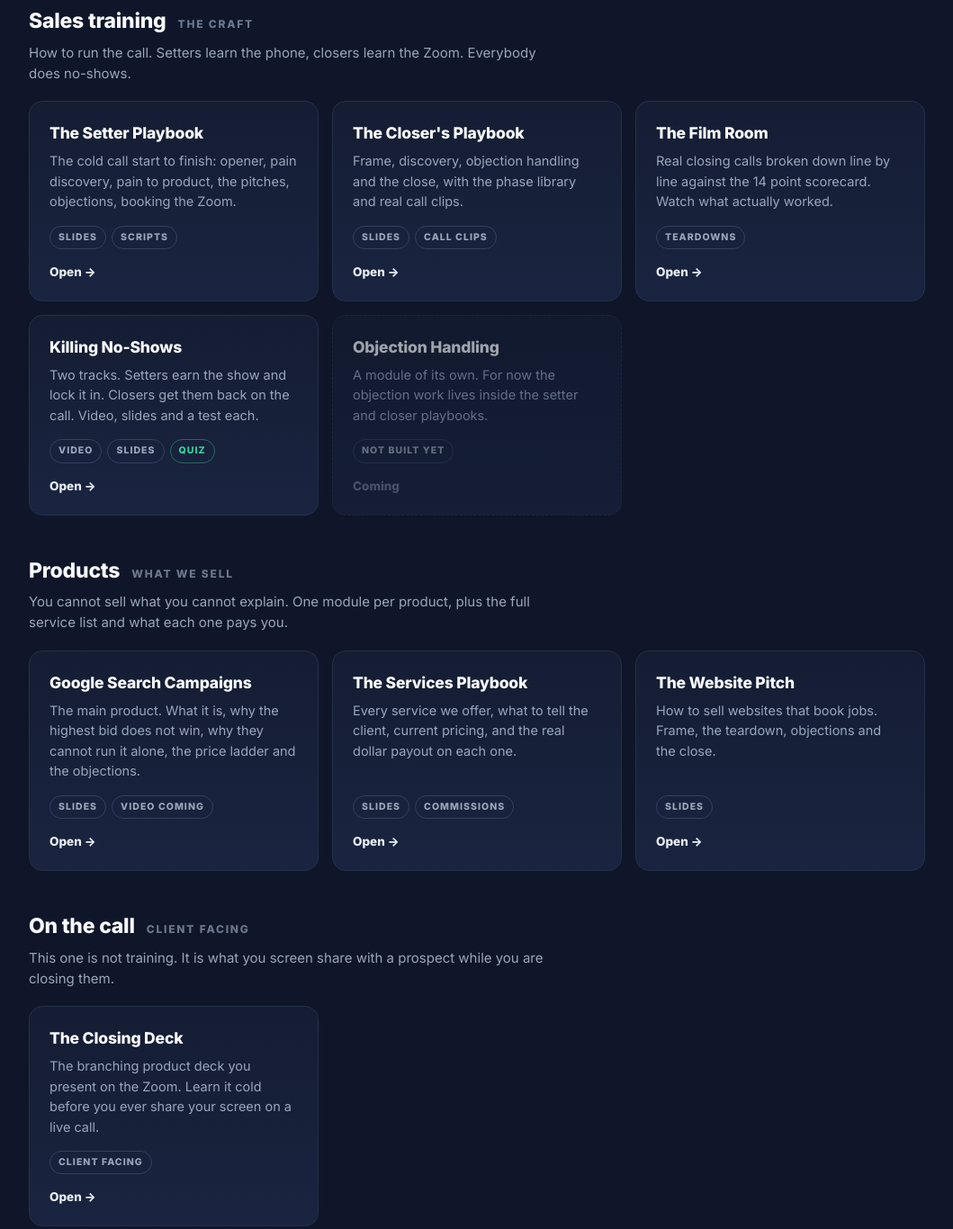
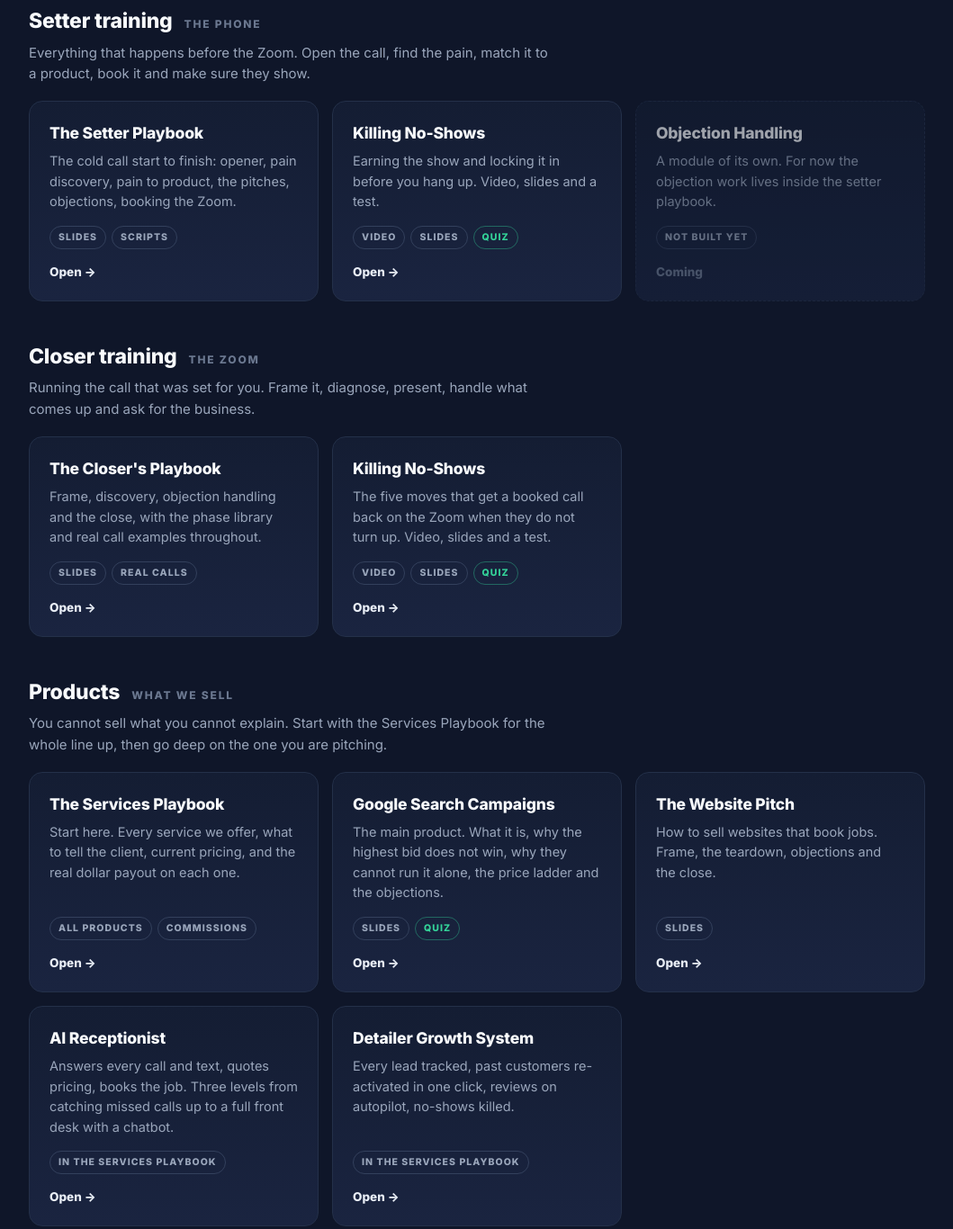
Before and after one commit to grantenyeart/rapid-reach-hub, a plain HTML site: page index.html in a window 1280 px wide. Shown: the part 820-2186 px from the top of the page at 90% size, without its empty margins (110-1169 px from the left). Drawn offline with Linux system fonts and the light colour scheme.

Commit message:
Restructure the hub and fix the onboarding content
The hub now splits setter training from closer training, drops the
Film Room since the closer playbook carries real call examples, and
leads Products with the Services Playbook before the individual
modules, with AI Receptionist and the Detailer Growth System added.

Start Here lists all five products instead of just the Search
Campaign, and the roles are setter, hybrid and closer.

Setter Day 1 posts bookings to the Discord bookings tab rather than
calling at 4pm, no longer quotes any price on a setting call, and
Meta ads are gone since we do not sell them.

Every training page gets a button back to the hub.

Co-Authored-By: Claude Opus 5 <noreply@anthropic.com>

```diff
--- a/index.html
+++ b/index.html
@@ -99,7 +99,8 @@
 
   <nav>
     <a href="#start">Start here</a>
-    <a href="#craft">Sales training</a>
+    <a href="#setters">Setter training</a>
+    <a href="#closers">Closer training</a>
     <a href="#products">Products</a>
     <a href="#tools">On the call</a>
   </nav>
@@ -123,9 +124,9 @@
     </div>
   </section>
 
-  <section id="craft">
-    <div class="sh"><h2>Sales training</h2><span>The craft</span></div>
-    <p class="sd">How to run the call. Setters learn the phone, closers learn the Zoom. Everybody does no-shows.</p>
+  <section id="setters">
+    <div class="sh"><h2>Setter training</h2><span>The phone</span></div>
+    <p class="sd">Everything that happens before the Zoom. Open the call, find the pain, match it to a product, book it and make sure they show.</p>
     <div class="grid">
       <a class="card" href="https://grantenyeart.github.io/setter-playbook/">
         <h3>The Setter Playbook</h3>
@@ -133,53 +134,72 @@
         <div class="chips"><span class="chip">Slides</span><span class="chip">Scripts</span></div>
         <div class="go">Open &rarr;</div>
       </a>
-      <a class="card" href="https://grantenyeart.github.io/closer-playbook/">
-        <h3>The Closer's Playbook</h3>
-        <p>Frame, discovery, objection handling and the close, with the phase library and real call clips.</p>
-        <div class="chips"><span class="chip">Slides</span><span class="chip">Call clips</span></div>
-        <div class="go">Open &rarr;</div>
-      </a>
-      <a class="card" href="https://grantenyeart.github.io/closer-playbook/calls.html">
-        <h3>The Film Room</h3>
-        <p>Real closing calls broken down line by line against the 14 point scorecard. Watch what actually worked.</p>
-        <div class="chips"><span class="chip">Teardowns</span></div>
-        <div class="go">Open &rarr;</div>
-      </a>
       <a class="card" href="https://grantenyeart.github.io/no-shows/">
         <h3>Killing No-Shows</h3>
-        <p>Two tracks. Setters earn the show and lock it in. Closers get them back on the call. Video, slides and a test each.</p>
+        <p>Earning the show and locking it in before you hang up. Video, slides and a test.</p>
         <div class="chips"><span class="chip">Video</span><span class="chip">Slides</span><span class="chip q">Quiz</span></div>
         <div class="go">Open &rarr;</div>
       </a>
       <div class="card soon">
         <h3>Objection Handling</h3>
-        <p>A module of its own. For now the objection work lives inside the setter and closer playbooks.</p>
+        <p>A module of its own. For now the objection work lives inside the setter playbook.</p>
         <div class="chips"><span class="chip">Not built yet</span></div>
         <div class="go">Coming</div>
       </div>
     </div>
   </section>
 
+  <section id="closers">
+    <div class="sh"><h2>Closer training</h2><span>The Zoom</span></div>
+    <p class="sd">Running the call that was set for you. Frame it, diagnose, present, handle what comes up and ask for the business.</p>
+    <div class="grid">
+      <a class="card" href="https://grantenyeart.github.io/closer-playbook/">
+        <h3>The Closer's Playbook</h3>
+        <p>Frame, discovery, objection handling and the close, with the phase library and real call examples throughout.</p>
+        <div class="chips"><span class="chip">Slides</span><span class="chip">Real calls</span></div>
+        <div class="go">Open &rarr;</div>
+      </a>
+      <a class="card" href="https://grantenyeart.github.io/no-shows/">
+        <h3>Killing No-Shows</h3>
+        <p>The five moves that get a booked call back on the Zoom when they do not turn up. Video, slides and a test.</p>
+        <div class="chips"><span class="chip">Video</span><span class="chip">Slides</span><span class="chip q">Quiz</span></div>
+        <div class="go">Open &rarr;</div>
+      </a>
+    </div>
+  </section>
+
   <section id="products">
     <div class="sh"><h2>Products</h2><span>What we sell</span></div>
-    <p class="sd">You cannot sell what you cannot explain. One module per product, plus the full service list and what each one pays you.</p>
+    <p class="sd">You cannot sell what you cannot explain. Start with the Services Playbook for the whole line up, then go deep on the one you are pitching.</p>
     <div class="grid">
+      <a class="card" href="https://grantenyeart.github.io/services-playbook/">
+        <h3>The Services Playbook</h3>
+        <p>Start here. Every service we offer, what to tell the client, current pricing, and the real dollar payout on each one.</p>
+        <div class="chips"><span class="chip">All products</span><span class="chip">Commissions</span></div>
+        <div class="go">Open &rarr;</div>
+      </a>
       <a class="card" href="https://grantenyeart.github.io/search-campaign/">
         <h3>Google Search Campaigns</h3>
         <p>The main product. What it is, why the highest bid does not win, why they cannot run it alone, the price ladder and the objections.</p>
-        <div class="chips"><span class="chip">Slides</span><span class="chip">Video coming</span></div>
-        <div class="go">Open &rarr;</div>
-      </a>
-      <a class="card" href="https://grantenyeart.github.io/services-playbook/">
-        <h3>The Services Playbook</h3>
-        <p>Every service we offer, what to tell the client, current pricing, and the real dollar payout on each one.</p>
-        <div class="chips"><span class="chip">Slides</span><span class="chip">Commissions</span></div>
+        <div class="chips"><span class="chip">Slides</span><span class="chip q">Quiz</span></div>
         <div class="go">Open &rarr;</div>
       </a>
       <a class="card" href="https://grantenyeart.github.io/website-playbook/">
         <h3>The Website Pitch</h3>
         <p>How to sell websites that book jobs. Frame, the teardown, objections and the close.</p>
         <div class="chips"><span class="chip">Slides</span></div>
+        <div class="go">Open &rarr;</div>
+      </a>
+      <a class="card" href="https://grantenyeart.github.io/services-playbook/#ai">
+        <h3>AI Receptionist</h3>
+        <p>Answers every call and text, quotes pricing, books the job. Three levels from catching missed calls up to a full front desk with a chatbot.</p>
+        <div class="chips"><span class="chip">In the Services Playbook</span></div>
+        <div class="go">Open &rarr;</div>
+      </a>
+      <a class="card" href="https://grantenyeart.github.io/services-playbook/#dgs">
+        <h3>Detailer Growth System</h3>
+        <p>Every lead tracked, past customers re-activated in one click, reviews on autopilot, no-shows killed.</p>
+        <div class="chips"><span class="chip">In the Services Playbook</span></div>
         <div class="go">Open &rarr;</div>
       </a>
     </div>
```
Also changed, not shown: start.html (+19 -6 lines).
